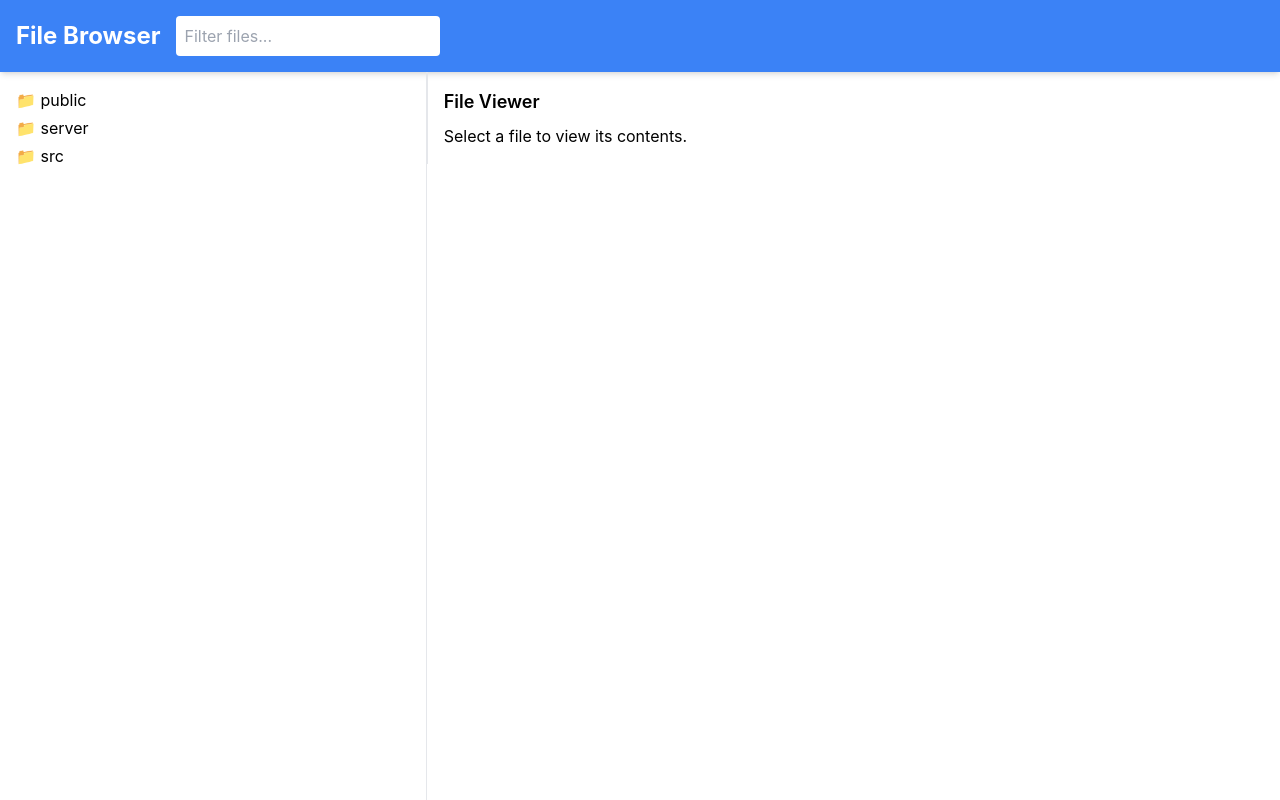
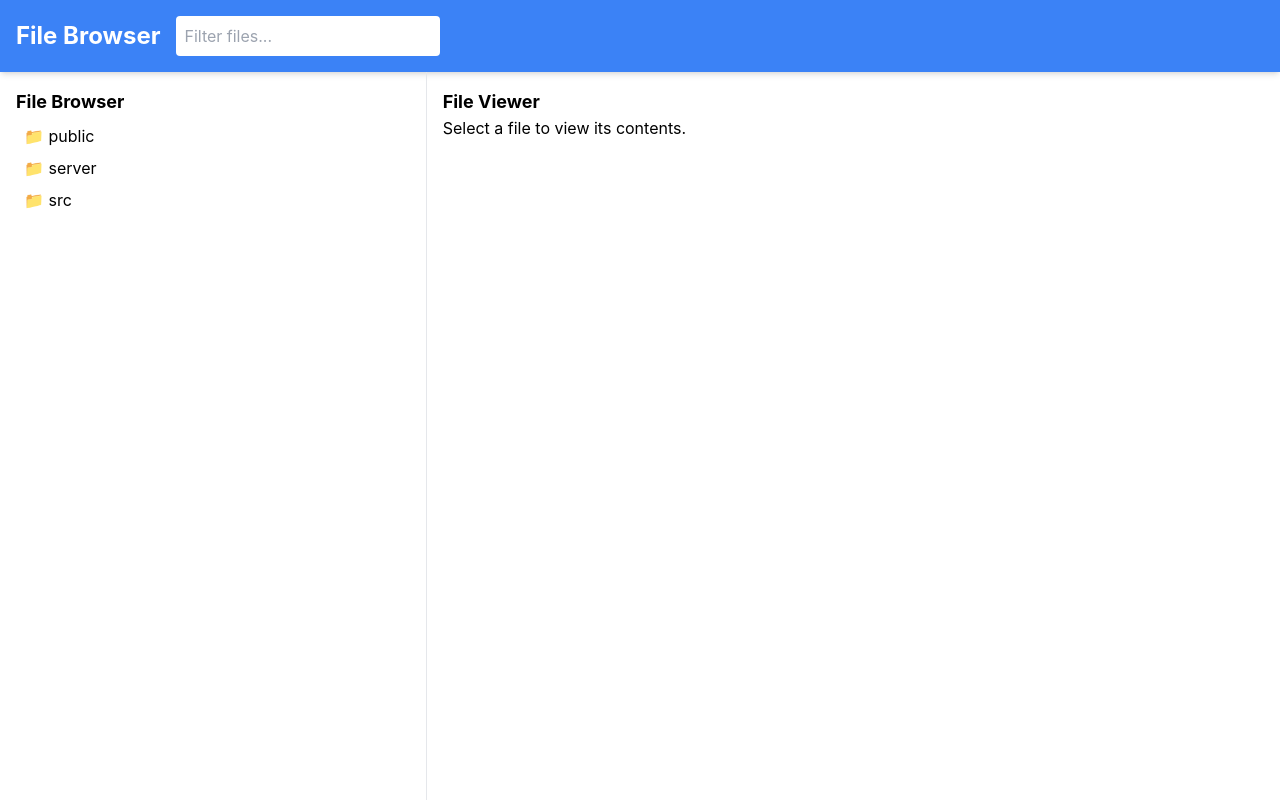
Before and after one commit to draganaaz/file-browser, a React (Create React App) app: page / in a window 1280 px wide. Built offline with nearby package versions, Linux system fonts and the light colour scheme; the HTML template or start-up script is replaced by a standard one.

Commit message:
feature: created page, enum for file node; adding initial add and delete methods; recursively rendering node children

```diff
--- a/src/App.tsx
+++ b/src/App.tsx
@@ -1,19 +1,9 @@
-import Header from './components/Header/Header';
-import FileTreeView from './components/FileTreeView/FileTreeView';
-import FileViewer from './components/FileViewer/FileViewer';
+import FileBrowserPage from './pages/FileBrowserPage';
 
 function App() {
   return (
-    <div className="flex flex-col h-screen">
-      <Header />
-      <div className="flex flex-1">
-        <div className="w-1/3 border-r">
-          <FileTreeView />
-        </div>
-        <div className="w-2/3">
-          <FileViewer />
-        </div>
-      </div>
+    <div className="App">
+      <FileBrowserPage />
     </div>
   );
 }
--- a/src/components/FileTreeView/FileTreeView.tsx
+++ b/src/components/FileTreeView/FileTreeView.tsx
@@ -1,23 +1,46 @@
 import React from 'react';
+import { FILE_TYPE } from '../../constants/enums';
+import { FileNode } from '../../types/FileNode';
 
-interface FileNode {
-  id: string;
-  name: string;
-  type: 'folder' | 'file';
+interface FileTreeViewProps {
+  data: FileNode[];
+  onAdd: (parentId: string) => void;
+  onDelete: (nodeId: string) => void;
 }
 
-const FileTreeView: React.FC = () => {
-  const initialData: FileNode[] = [
-    { id: '1', name: 'public', type: 'folder' },
-    { id: '2', name: 'server', type: 'folder' },
-    { id: '3', name: 'src', type: 'folder' },
-  ];
-
+const FileTreeView: React.FC<FileTreeViewProps> = ({
+  data,
+  onAdd,
+  onDelete,
+}) => {
   return (
-    <ul className="p-4">
-      {initialData.map((node) => (
-        <li key={node.id} className="mb-1 flex items-center">
-          📁 {node.name}
+    <ul>
+      {data.map((node) => (
+        <li key={node.id} className="group mb-2 pl-2">
+          <div className="flex items-center">
+            <span className="flex-1">
+              {node.type === FILE_TYPE.FOLDER ? '📁' : '📄'} {node.name}
+            </span>
+            <button
+              onClick={() => onAdd(node.id)}
+              className="text-green-500 hover:text-green-700 opacity-0 group-hover:opacity-100"
+            >
+              +
+            </button>
+            <button
+              onClick={() => onDelete(node.id)}
+              className="text-red-500 hover:text-red-700 ml-2 opacity-0 group-hover:opacity-100"
+            >
+              x
+            </button>
+          </div>
+          {node.children && (
+            <FileTreeView
+              data={node.children}
+              onAdd={onAdd}
+              onDelete={onDelete}
+            />
+          )}
         </li>
       ))}
     </ul>
--- /dev/null
+++ b/src/constants/enums.ts
@@ -0,0 +1,4 @@
+export enum FILE_TYPE {
+  FOLDER = 'folder',
+  FILE = 'file',
+}
--- /dev/null
+++ b/src/pages/FileBrowserPage.tsx
@@ -0,0 +1,71 @@
+import React, { useState } from 'react';
+import FileTreeView from '../components/FileTreeView/FileTreeView';
+import { FileNode } from '../types/FileNode';
+import { FILE_TYPE } from '../constants/enums';
+import Header from '../components/Header/Header';
+
+const initialData: FileNode[] = [
+  { id: '1', name: 'public', type: FILE_TYPE.FOLDER },
+  { id: '2', name: 'server', type: FILE_TYPE.FOLDER },
+  { id: '3', name: 'src', type: FILE_TYPE.FOLDER },
+];
+
+const FileBrowserPage: React.FC = () => {
+  const [fileTree, setFileTree] = useState<FileNode[]>(initialData);
+
+  const handleAdd = (parentId: string) => {
+    const newItem: FileNode = {
+      id: Date.now().toString(),
+      name: 'New file',
+      type: FILE_TYPE.FOLDER,
+    };
+
+    const addNode = (tree: FileNode[]): FileNode[] => {
+      return tree.map((node) => {
+        if (node.id === parentId && node.type === 'folder') {
+          return { ...node, children: [...(node.children || []), newItem] };
+        } else if (node.children) {
+          return { ...node, children: addNode(node.children) };
+        }
+        return node;
+      });
+    };
+
+    setFileTree((prevTree) => addNode(prevTree));
+  };
+
+  const handleDelete = (nodeId: string) => {
+    const deleteNode = (tree: FileNode[]): FileNode[] => {
+      return tree
+        .filter((node) => node.id !== nodeId)
+        .map((node) => ({
+          ...node,
+          children: node.children ? deleteNode(node.children) : [],
+        }));
+    };
+
+    setFileTree((prevTree) => deleteNode(prevTree));
+  };
+
+  return (
+    <div className="flex flex-col h-screen">
+      <Header />
+      <div className="flex flex-1">
+        <div className="w-1/3 border-r p-4">
+          <h2 className="text-lg font-bold mb-2">File Browser</h2>
+          <FileTreeView
+            data={fileTree}
+            onAdd={handleAdd}
+            onDelete={handleDelete}
+          />
+        </div>
+        <div className="w-2/3 p-4">
+          <h2 className="text-lg font-bold">File Viewer</h2>
+          <p>Select a file to view its contents.</p>
+        </div>
+      </div>
+    </div>
+  );
+};
+
+export default FileBrowserPage;
--- /dev/null
+++ b/src/types/FileNode.ts
@@ -0,0 +1,8 @@
+import { FILE_TYPE } from '../constants/enums';
+
+export interface FileNode {
+  id: string;
+  name: string;
+  type: FILE_TYPE;
+  children?: FileNode[];
+}
```
